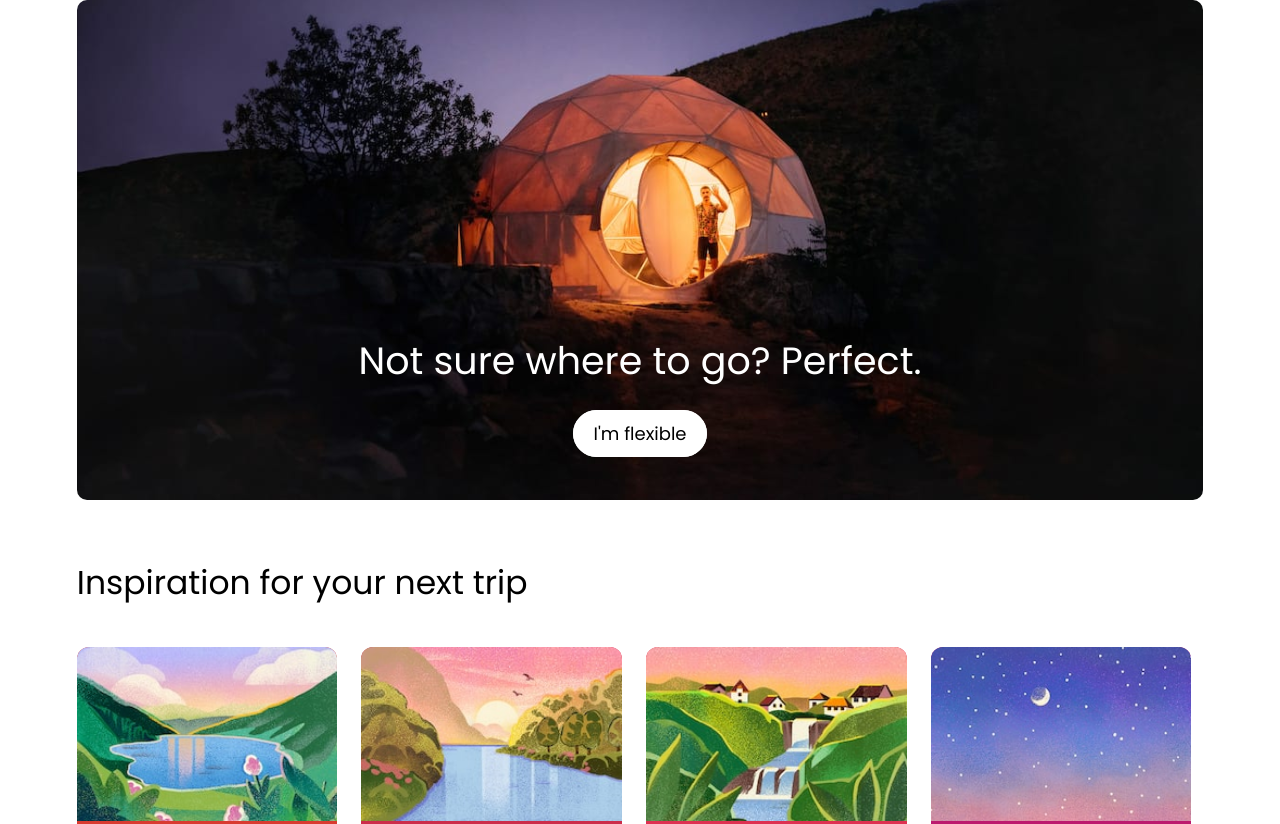
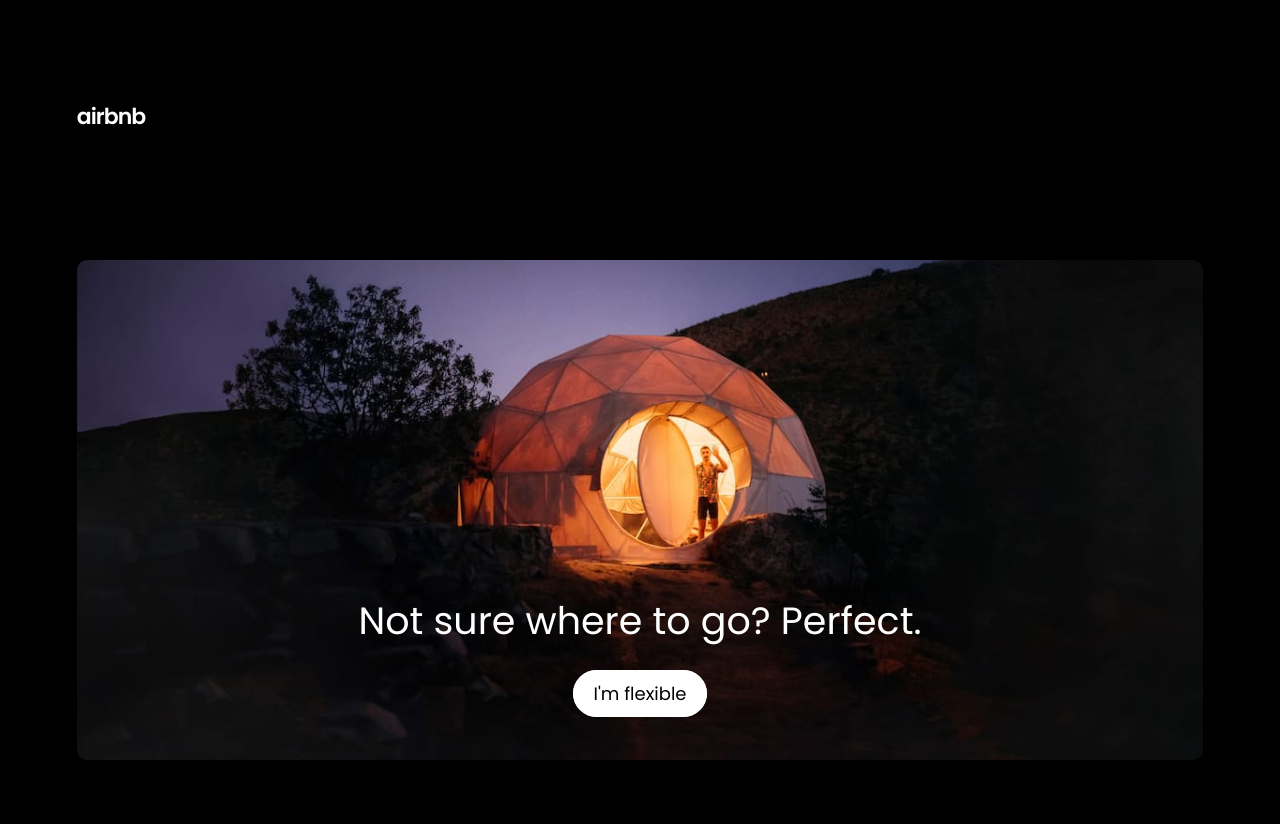
Before and after one commit to Yashcodes/Bootcamp, a plain HTML site: page Airbnb-1/index.html in a window 1280 px wide. Shown: the top 824 px of the page. Drawn offline with Linux system fonts and the light colour scheme.

```diff
--- a/Airbnb-1/css/style.css
+++ b/Airbnb-1/css/style.css
@@ -268,3 +268,25 @@
   font-size: 14px;
   font-weight: 400;
 }
+
+.bg-dark{
+  background-color: #000;
+  padding-top: 80px;
+  padding-bottom: 80px;
+}
+
+.navbar{
+  margin: 0 6%;
+  padding: 20px 0;
+}
+
+.navbar-link{
+  color: white;
+  text-decoration: none;
+}
+
+.navbar-brand{
+  font-size: 22px;
+  font-weight: 600;
+  letter-spacing: -1px;
+}
--- a/Airbnb-1/index.html
+++ b/Airbnb-1/index.html
@@ -8,7 +8,18 @@
     <link rel="stylesheet" href="./css/style.css" />
   </head>
   <body>
-    <section class="">
+    <section class="bg-dark">
+      <nav class="navbar">
+        <a href="" class="navbar-brand navbar-link">airbnb</a>
+        <ul>
+          <li>Places to stay</li>
+          <li>Experiences</li>
+          <li>Online Experiences</li>
+        </ul>
+        <ul>
+
+        </ul>
+      </nav>
       <div class="container">
         <div class="hero">
           <div class="hero-content">
```
